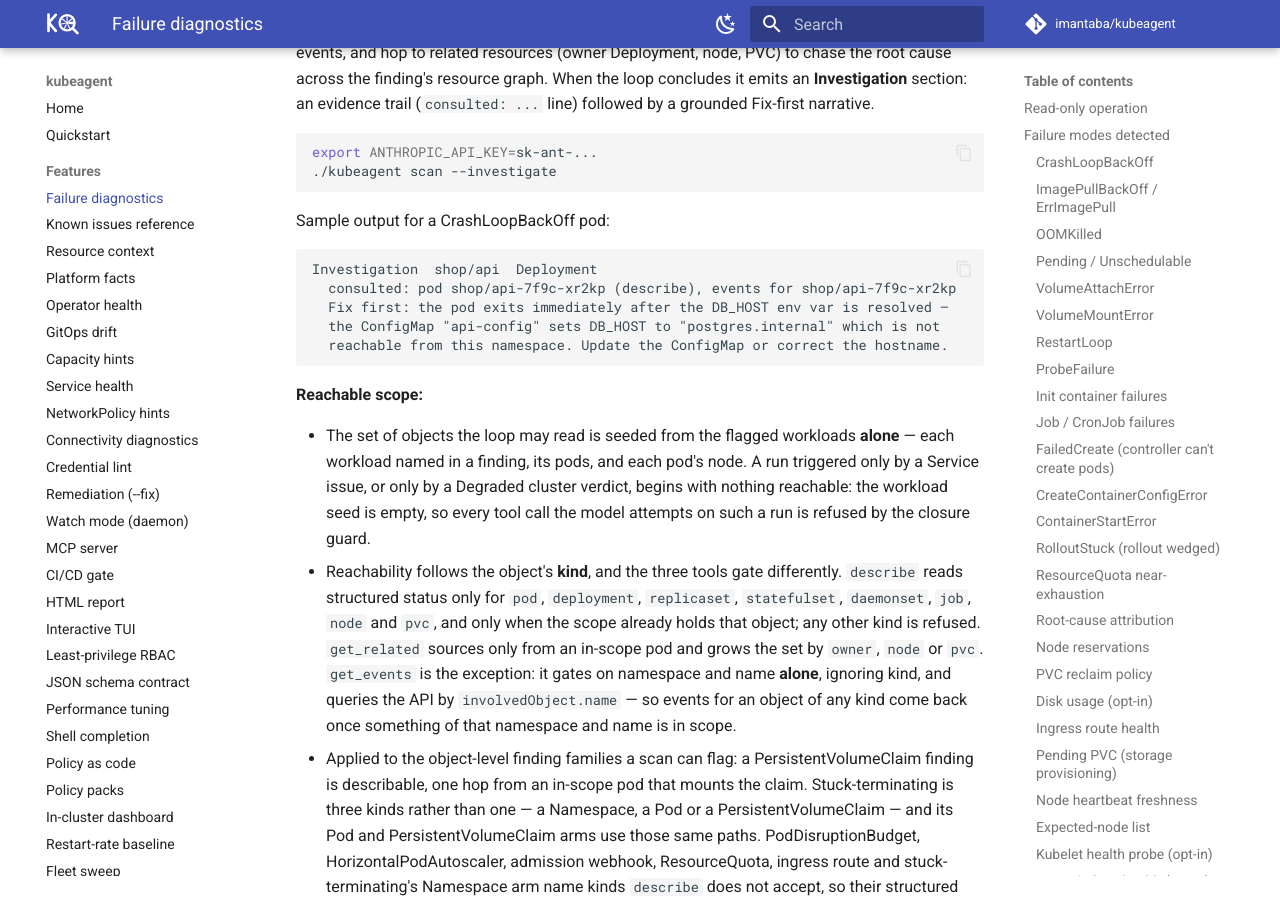
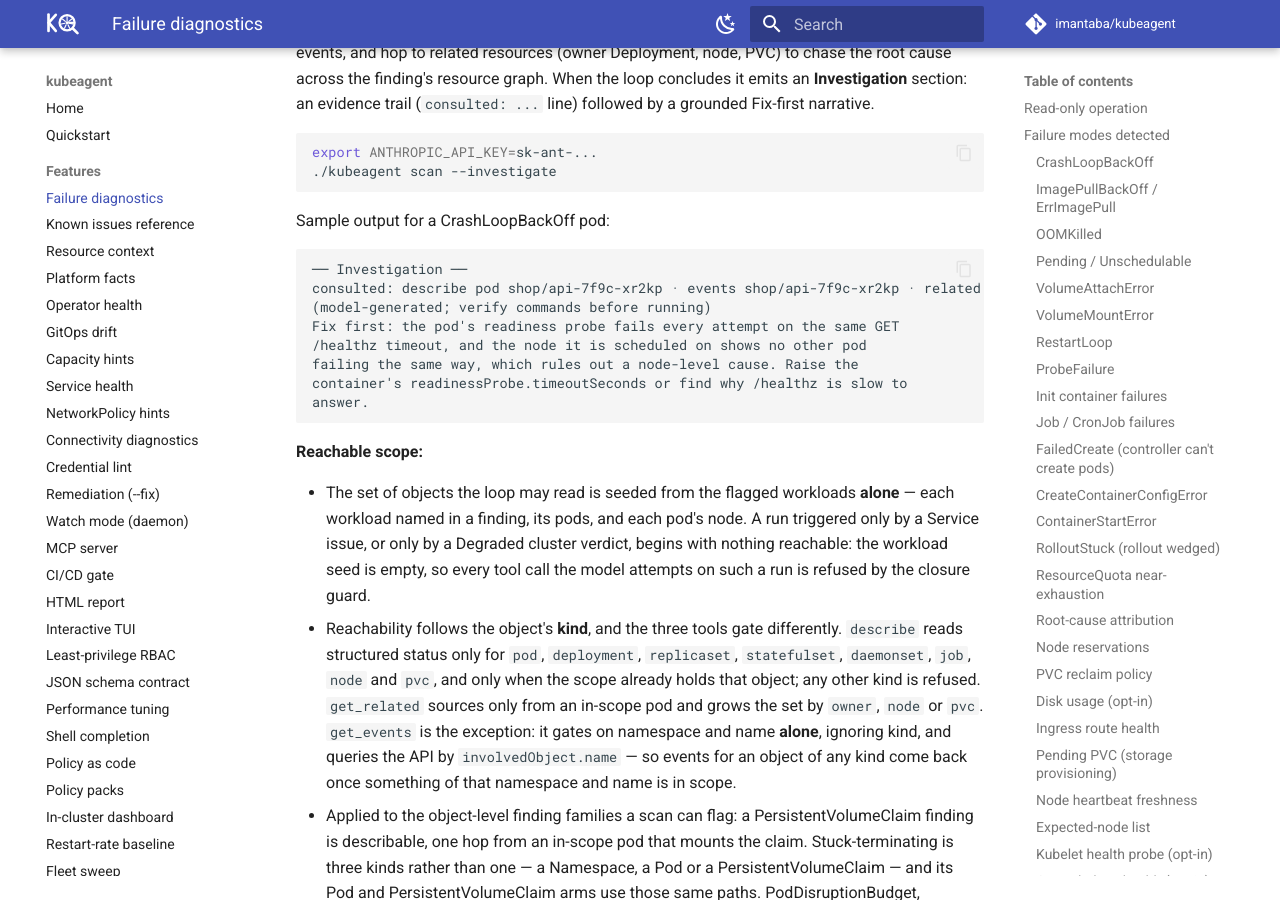
Before and after one commit to imantaba/kubeagent, an MkDocs documentation site: the page built from website/docs/features/diagnostics.md, in a window 1280 px wide and 900 px high, scrolled down 22490 px. Built offline with MkDocs 1.6.1 and Material for MkDocs 9.7.7, drawn with Linux system fonts in a browser that asks for light colours; comment, search, counter and statistics services are not loaded.

Commit message:
docs(diagnostics): rewrite the --investigate sample to the renderer's real shape (R208, R209)
The sample output block under Agentic investigation described a version of
the Investigation section that never shipped: a header naming the workload
and its kind ("Investigation  shop/api  Deployment"), and a consulted:
line indented under it in a describe-then-events shape kubeagent never
renders. internal/report/report.go:490-511 is what actually runs: a bare
"── Investigation ──" heading with no workload name or kind, a
column-0 "consulted: ..." line joining trail entries with " · ", a
fixed "(model-generated; verify commands before running)" line, then the
narrative. internal/investigate/investigate.go's label function (:96-109)
gives the trail entries' real grammar: "describe <kind> <ns>/<name>",
"events <ns>/<name>" and "related <ns>/<name>→<relation>", with
relation one of owner/node/pvc (internal/investigate/tools.go:39-44).

The sample also carried an internal-hostname literal, "postgres.internal",
in its narrative (CF10 / R209). Rewriting the block to the renderer's real
shape replaces the narrative anyway, so the literal is simply gone rather
than reworded — the new Fix-first text describes a readiness-probe timeout
that needs no hostname to explain.

Landed as one commit: R209 has no independent surface to edit once R208
rewrites the whole block, so splitting them would mean committing a
work-in-progress example that still contained the literal R209 exists to
remove.

Does not touch: the renderer, any regression fixture (none exists for this
doc block — internal/report/testdata/golden-scan.txt never runs
--investigate), or the prose above/below the block.

Signed-off-by: imantaba <itn.taba@gmail.com>

````diff
--- a/website/docs/features/diagnostics.md
+++ b/website/docs/features/diagnostics.md
@@ -1047,11 +1047,14 @@ export ANTHROPIC_API_KEY=sk-ant-...
 Sample output for a CrashLoopBackOff pod:
 
 ```text
-Investigation  shop/api  Deployment
-  consulted: pod shop/api-7f9c-xr2kp (describe), events for shop/api-7f9c-xr2kp
-  Fix first: the pod exits immediately after the DB_HOST env var is resolved —
-  the ConfigMap "api-config" sets DB_HOST to "postgres.internal" which is not
-  reachable from this namespace. Update the ConfigMap or correct the hostname.
+── Investigation ──
+consulted: describe pod shop/api-7f9c-xr2kp · events shop/api-7f9c-xr2kp · related shop/api-7f9c-xr2kp→node
+(model-generated; verify commands before running)
+Fix first: the pod's readiness probe fails every attempt on the same GET
+/healthz timeout, and the node it is scheduled on shows no other pod
+failing the same way, which rules out a node-level cause. Raise the
+container's readinessProbe.timeoutSeconds or find why /healthz is slow to
+answer.
 ```
 
 **Reachable scope:**
````
